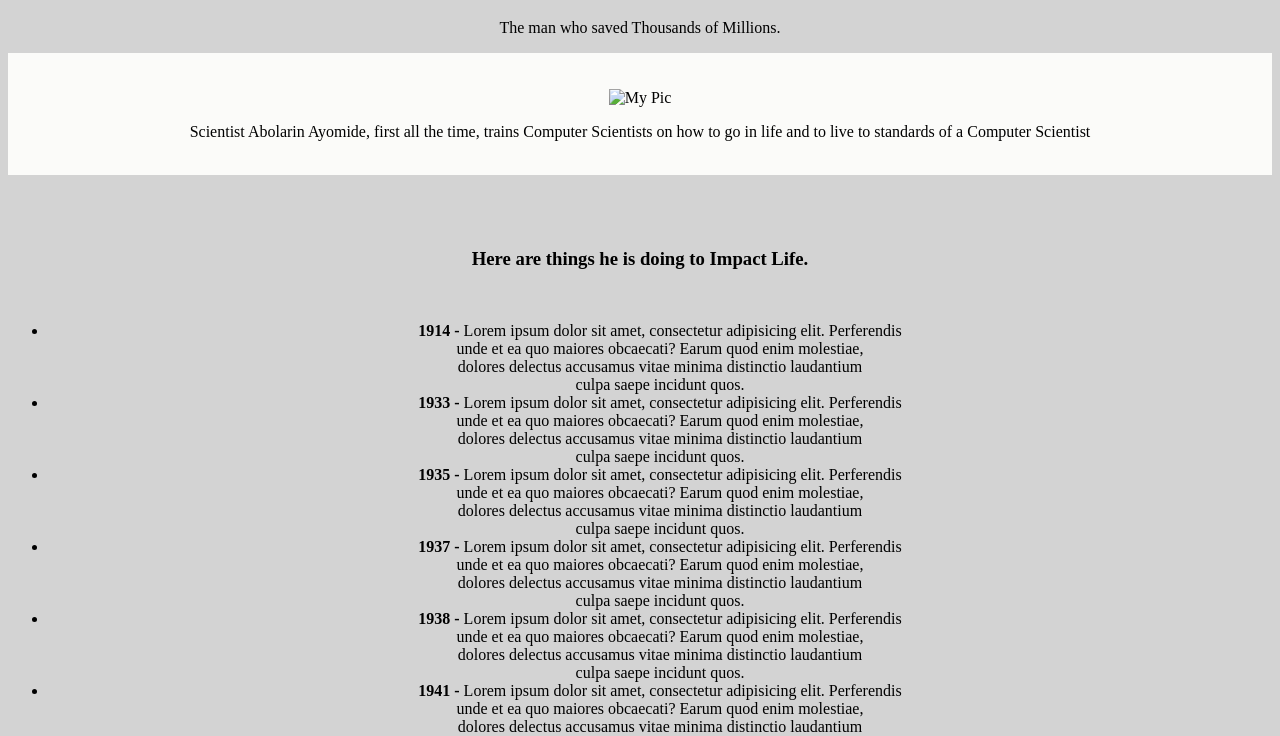
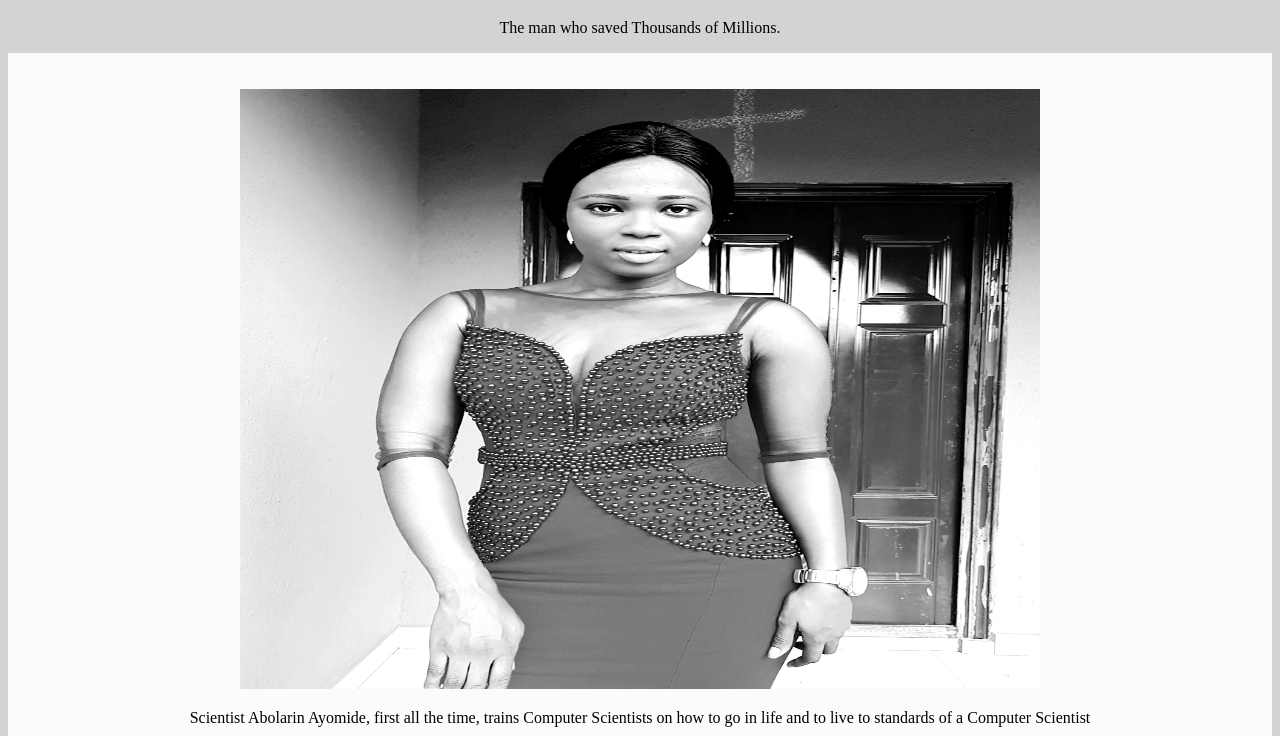
Before and after one commit to Abolaskid/myprofile, a plain HTML site: page index.html in a window 1280 px wide. Shown: the part 61-797 px from the top of the page. Drawn offline with Linux system fonts and the light colour scheme.

Commit message:
Update index.html

```diff
--- a/index.html
+++ b/index.html
@@ -12,7 +12,7 @@
    <center><b><h1>ABOLARIN AYOMIDE ADEBAMIJI</h1></b>
    <p>The man who saved Thousands of Millions.</p>
    <div style="background-color:#fcfcfafa;"><br><br>
-   <img src="img/bb.jpg" alt="My Pic" width="800" height="600">
+   <img src="bb.jpg" alt="My Pic" width="800" height="600">
    <p>Scientist Abolarin Ayomide, first all the time, trains Computer Scientists on how to go in life and to live to standards of a Computer Scientist</p>
    <br></div>
 <br><br><br>
```
